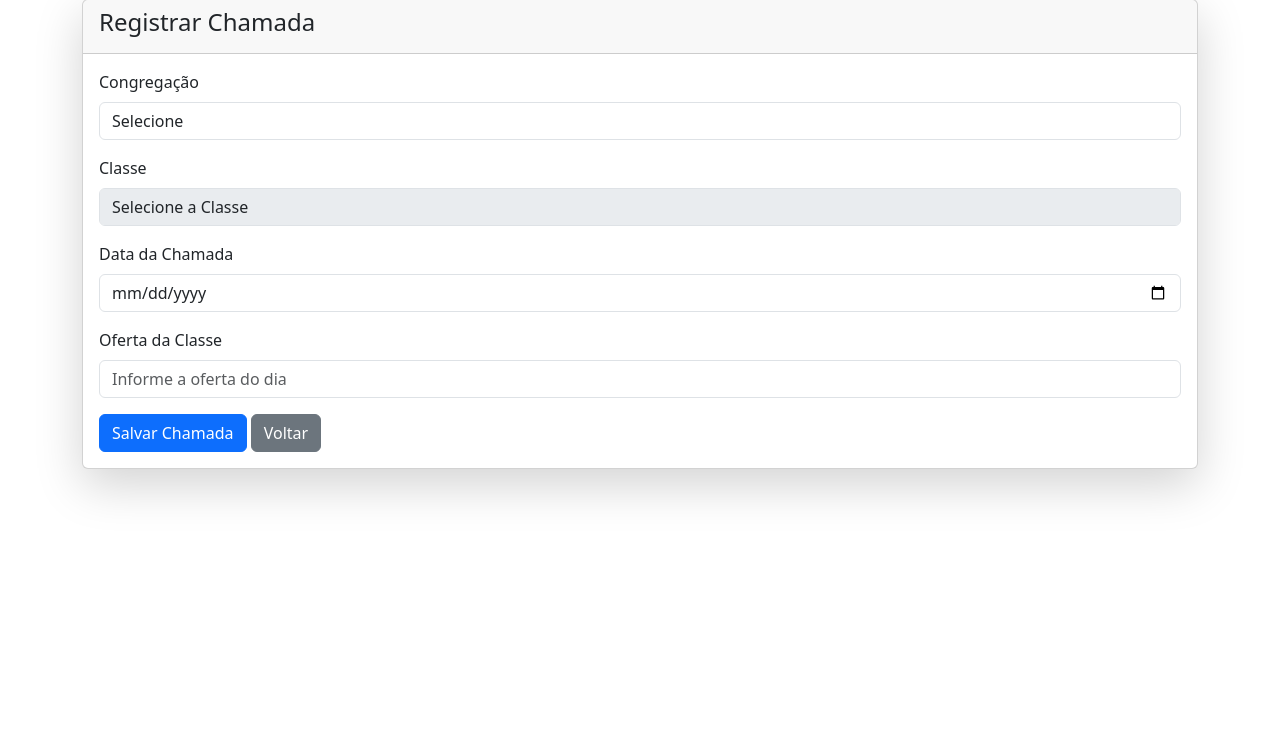
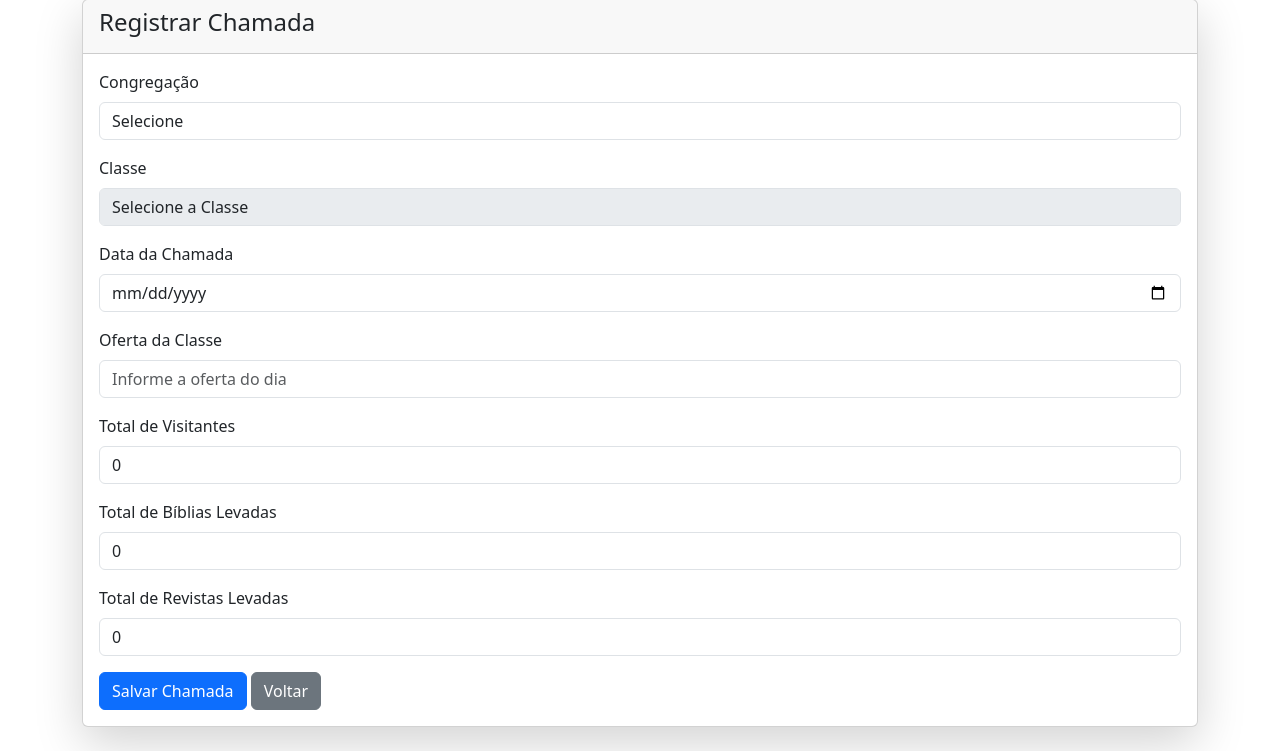
Before and after one commit to ADTC-2/escola, a PHP site: page /views/chamadas/index.php in a window 1280 px wide. Shown: the part 49-800 px from the top of the page. Run offline with PHP 8.4, Linux system fonts and the light colour scheme; the visitor is signed in with stand-in values (Sample User, id 1); data that the repository does not hold is empty.

Commit message:
correção no fluxo de chamada

```diff
--- a/controllers/chamada.php
+++ b/controllers/chamada.php
@@ -58,7 +58,7 @@ try {
             break;
 
             case 'salvarChamada':
-                if (!isset($input['data'], $input['classe'], $input['professor'], $input['alunos'], $input['oferta_classe'])) {
+                if (!isset($input['data'], $input['classe'], $input['professor'], $input['alunos'], $input['oferta_classe'], $input['total_visitantes'], $input['total_biblias'], $input['total_revistas'])) {
                     sendErrorResponse('Dados inválidos para salvar chamada.');
                 }
 
@@ -67,7 +67,10 @@ try {
                     $input['classe'],
                     $input['professor'],
                     $input['alunos'],
-                    $input['oferta_classe']
+                    $input['oferta_classe'],
+                    $input['total_visitantes'],
+                    $input['total_biblias'],
+                    $input['total_revistas']
                 );
 
                 if ($resultado['sucesso']) {
--- a/models/chamada.php
+++ b/models/chamada.php
@@ -105,20 +105,23 @@ private function sendErrorResponse($mensagem) {
 
 
 // Método para registrar a chamada
-public function registrarChamada($data, $classeId, $professorId, $alunos, $ofertaClasse) {
+public function registrarChamada($data, $classeId, $professorId, $alunos, $ofertaClasse, $total_biblias, $total_revistas, $total_visitantes) {
     try {
         // Iniciar a transação
         $this->pdo->beginTransaction();
 
         // Inserir a chamada
-        $sqlChamada = "INSERT INTO chamadas (data, classe_id, professor_id, oferta_classe)
-                       VALUES (:data, :classe_id, :professor_id, :oferta_classe)";
+        $sqlChamada = "INSERT INTO chamadas (data, classe_id, professor_id, oferta_classe,total_biblias,total_revistas,total_visitantes)
+                       VALUES (:data, :classe_id, :professor_id, :oferta_classe, :total_biblias, :total_revistas, :total_visitantes)";
         $stmt = $this->pdo->prepare($sqlChamada);
         $stmt->execute([
             ':data' => $data,
             ':classe_id' => $classeId,
             ':professor_id' => $professorId,
-            ':oferta_classe' => $ofertaClasse
+            ':oferta_classe' => $ofertaClasse,
+            ':total_biblias' => $total_biblias,
+            ':total_revistas' => $total_revistas,
+            ':total_visitantes' => $total_visitantes
         ]);
 
         // Recuperar o ID da chamada inserida
--- a/views/chamadas/index.php
+++ b/views/chamadas/index.php
@@ -53,6 +53,23 @@ $usuario_id = $_SESSION['usuario_id']; // Supondo que o ID do usuário esteja na
                         <input type="text" class="form-control" id="oferta_classe"
                             placeholder="Informe a oferta do dia">
                     </div>
+                                    <!-- Novo campo para o total de visitantes -->
+                <div class="mb-3">
+                    <label for="total_visitantes" class="form-label">Total de Visitantes</label>
+                    <input type="number" class="form-control" id="total_visitantes" value="0" min="0" required>
+                </div>
+
+                <!-- Novo campo para o total de Bíblias levadas -->
+                <div class="mb-3">
+                    <label for="total_biblias" class="form-label">Total de Bíblias Levadas</label>
+                    <input type="number" class="form-control" id="total_biblias" value="0" min="0" required>
+                </div>
+
+                <!-- Novo campo para o total de revistas levadas -->
+                <div class="mb-3">
+                    <label for="total_revistas" class="form-label">Total de Revistas Levadas</label>
+                    <input type="number" class="form-control" id="total_revistas" value="0" min="0" required>
+                </div>
                     <!-- Professor (hidden) -->
                     <input type="hidden" id="professor_id" value="{{ professor_id }}">
 
@@ -198,6 +215,9 @@ $('#formChamada').submit(function(event) {
     let classeId = $('#classe').val();
     let professorId = $('#professor_id').val();
     let ofertaClasse = $('#oferta_classe').val();
+    let totalVisitantes = $('#total_visitantes').val();
+    let totalBiblias = $('#total_biblias').val();
+    let totalRevistas = $('#total_revistas').val();
     let presencas = [];
 
     // Itera sobre todos os alunos para pegar a presença e falta
@@ -220,7 +240,10 @@ $('#formChamada').submit(function(event) {
         classe: classeId,
         professor: professorId,
         alunos: presencas,
-        oferta_classe: ofertaClasse
+        oferta_classe: ofertaClasse,
+        total_visitantes: totalVisitantes,
+        total_biblias: totalBiblias,
+        total_revistas: totalRevistas
     });
 
     // Enviar os dados para o servidor via AJAX
@@ -233,7 +256,10 @@ $('#formChamada').submit(function(event) {
             classe: classeId,
             professor: professorId,
             alunos: presencas,
-            oferta_classe: ofertaClasse
+            oferta_classe: ofertaClasse,
+            total_visitantes: totalVisitantes,
+            total_biblias: totalBiblias,
+            total_revistas: totalRevistas
         }),
             contentType: "application/json",
             dataType: "json", // Garantir que a resposta seja tratada como JSON
```
